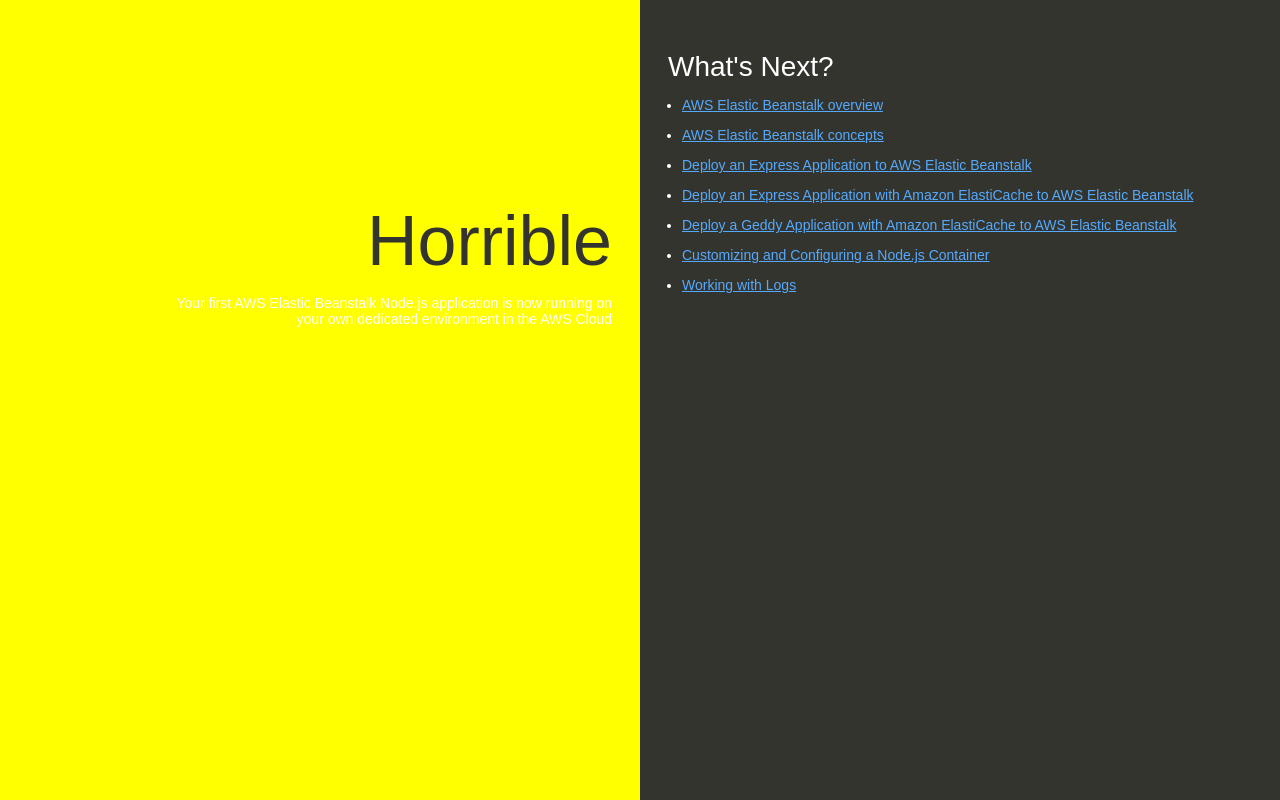
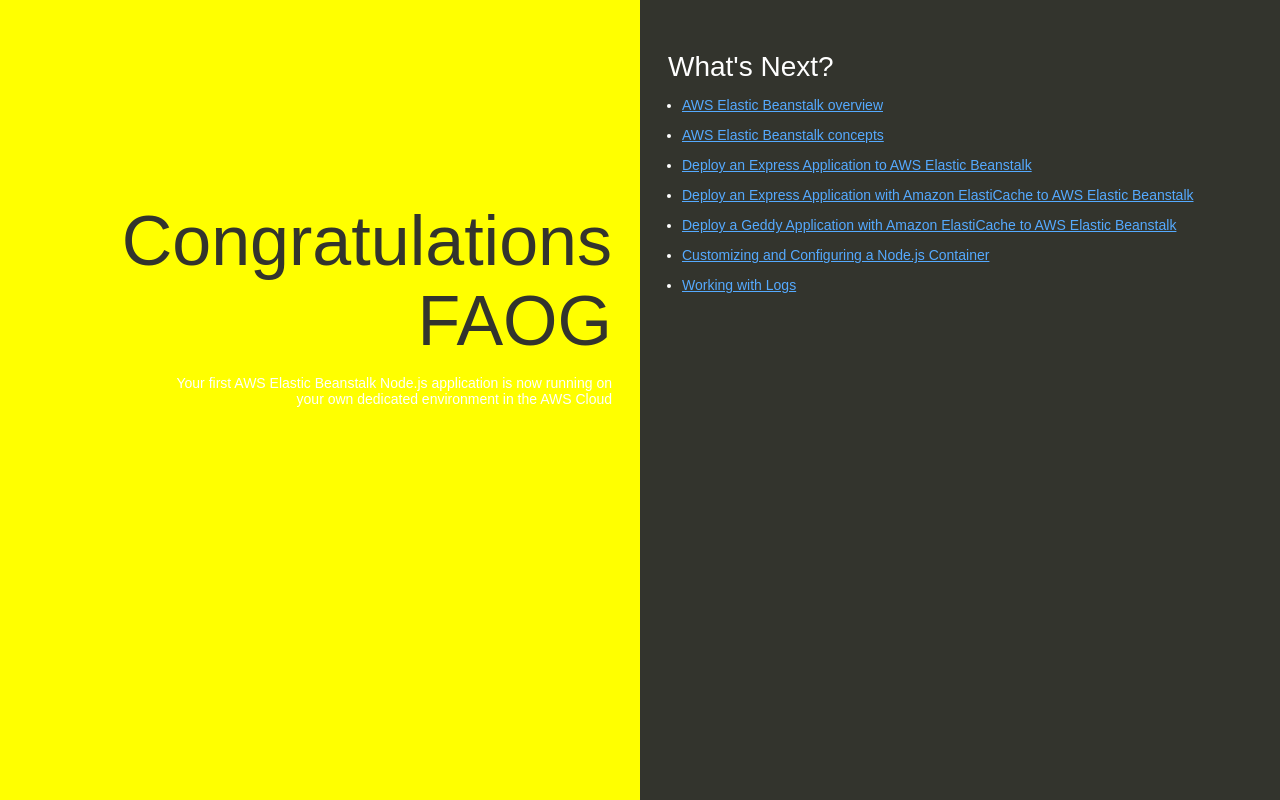
Before and after one commit to FAOG99/CLOUD, a website: page index.html in a window 1280 px wide. Drawn offline with Linux system fonts and the light colour scheme.

Commit message:
Update index.html

```diff
--- a/index.html
+++ b/index.html
@@ -74,7 +74,7 @@
   </head>
   <body>
     <div class="textColumn">
-      <h1>Horrible</h1>
+      <h1>Congratulations FAOG</h1>
       <p>Your first AWS Elastic Beanstalk Node.js application is now running on your own dedicated environment in the AWS Cloud</p>
     </div>
     <div class="linksColumn">
```
